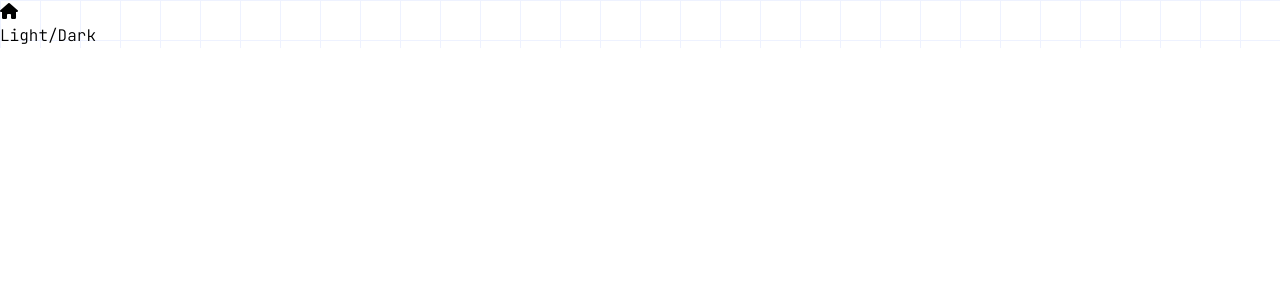
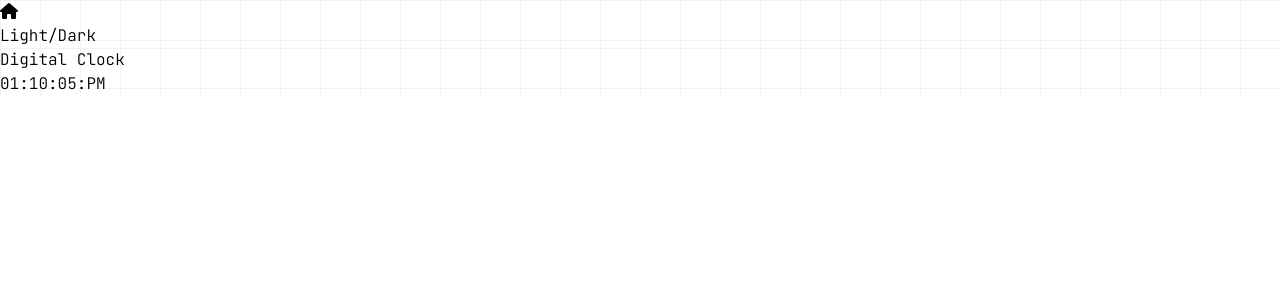
Before and after one commit to rjv01/React-Projects, a React (Vite) app in the folder react-tailwind-basic/: page /digitalclock in a window 1280 px wide. Before the commit this address had no page. Shown: the top 300 px of the page. Built offline with nearby package versions, Linux system fonts and the light colour scheme.

Commit message:
adding digital clock

```diff
--- a/react-tailwind-basic/src/App.jsx
+++ b/react-tailwind-basic/src/App.jsx
@@ -9,9 +9,11 @@ import List from './components/List';
 import AddCar from './components/AddCar';
 
 import {BrowserRouter as Router,Routes,Route} from 'react-router-dom';
+
 import HomeIcon from './components/HomeIcon';
 import Flexdir from './components/Flexdir';
 import DataStore from './components/DataStore';
+import DigitalClock from './components/DigitalClock';
 
 function App() {
 
@@ -31,6 +33,7 @@ function App() {
           <Route path='/addcar' element={<AddCar />} />
           <Route path='/flexdir' element={<Flexdir />} />
           <Route path='/datastore' element={<DataStore />} />
+          <Route path='/digitalclock' element={<DigitalClock />} />
         </Routes>
       </Router>
     </div>
--- /dev/null
+++ b/react-tailwind-basic/src/components/DigitalClock.jsx
@@ -0,0 +1,38 @@
+import React, { useEffect, useState } from 'react'
+
+export default function DigitalClock() {
+    const [time,setTime] = useState(new Date());
+    useEffect(()=>{
+        const intervalId = setInterval(() => {
+            setTime(new Date());
+        }, 1000);
+
+        return ()=>{
+            clearInterval(intervalId);
+        }
+    },[]);
+
+    function formatTime(){
+        let hours = time.getHours();
+        const minutes = time.getMinutes();
+        const seconds = time.getSeconds();
+        const meridiem = hours >= 12 ? "PM":"AM";
+
+        hours = hours%12 || 12;
+
+        return `${prefixZeroes(hours)}:${prefixZeroes(minutes)}:${prefixZeroes(seconds)}:${meridiem}`;
+    }
+
+    function prefixZeroes(number){
+        return number < 10 ? `0${number}`:number;
+    }
+
+  return (
+    <div className='min-h-screen flex flex-col justify-center items-center bgGrid'>
+        <h1 className=' font-bold text-4xl m-5 p-5'>Digital Clock</h1>
+        <div className='text-6xl'>
+            <span className='text-blue-500 font-bold font-mono text-shadow'>{formatTime()}</span>
+        </div>
+    </div>
+  )
+}
--- a/react-tailwind-basic/src/components/Home.jsx
+++ b/react-tailwind-basic/src/components/Home.jsx
@@ -16,6 +16,7 @@ export default function Home() {
           <Link className='flex flex-col justify-center items-center m-5 underline hover:text-blue-700 duration-200' to={'/addcar'}>AddCar</Link>
           {/* <Link className='flex flex-col justify-center items-center m-5 underline hover:text-blue-700 duration-200' to={'/flexdir'}>FlexDir</Link> */}
           <Link className='flex flex-col justify-center items-center m-5 underline hover:text-blue-700 duration-200' to={'/datastore'}>DataStore</Link>
+          <Link className='flex flex-col justify-center items-center m-5 underline hover:text-blue-700 duration-200' to={'/digitalclock'}>DigitalClock</Link>
         </div>
     </div>
   )
```
